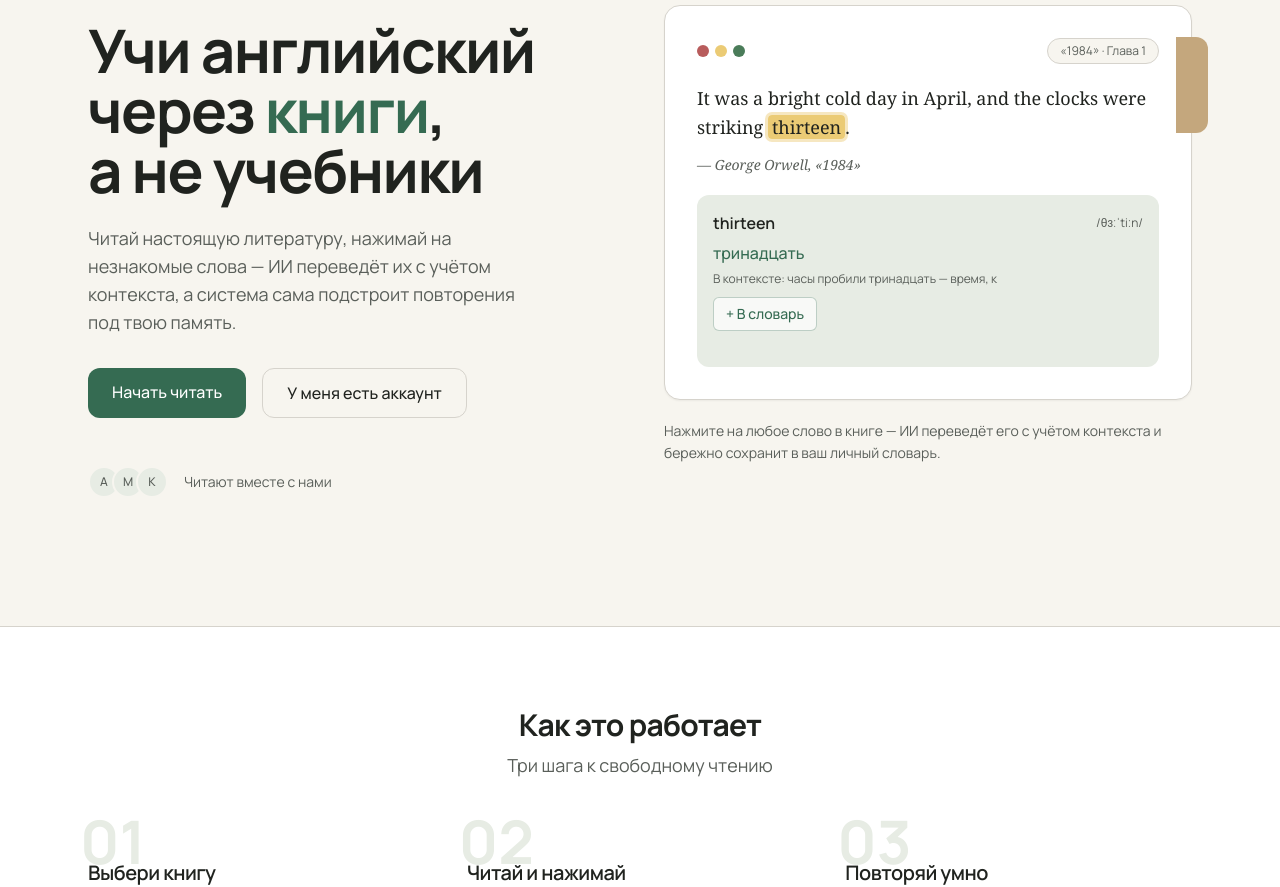
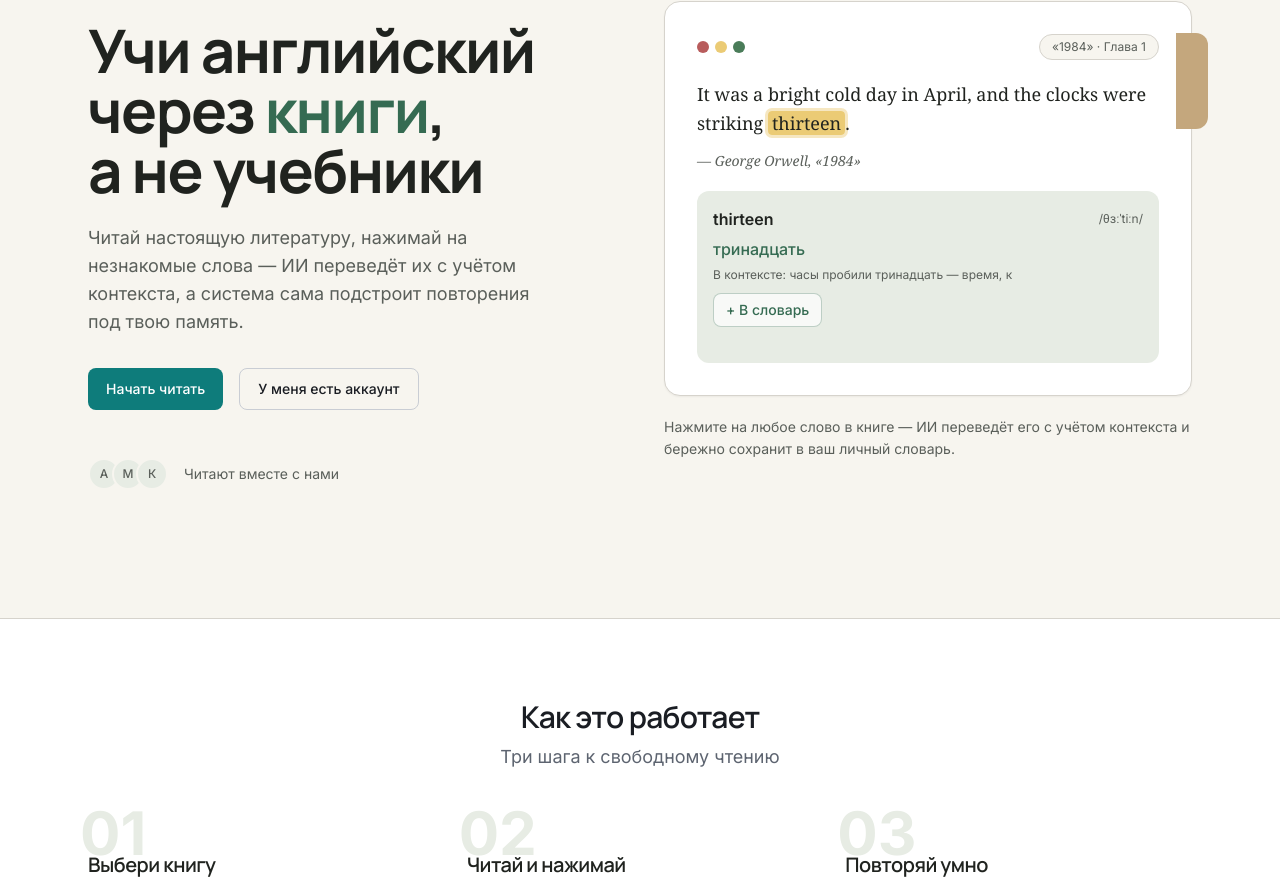
Before and after one commit to DualClock/english-learning-platform, a Next.js app in the folder frontend/: page / in a window 1280 px wide. Shown: the part 221-1108 px from the top of the page. Built offline with nearby package versions, Linux system fonts and the light colour scheme.

Commit message:
design: unified design tokens (colors, radii, shadows, focus states)

```diff
--- a/frontend/src/app/globals.css
+++ b/frontend/src/app/globals.css
@@ -3,25 +3,61 @@
 @tailwind utilities;
 
 :root {
-  --bg-primary: #F7F5EF;
-  --bg-secondary: #E7ECE4;
-  --text-primary: #20231F;
-  --text-secondary: #5A5F5A;
-  --accent-primary: #356B52;
-  --accent-secondary: #EBCB75;
-  --accent-warm: #C4A77D;
-  --error: #B85C5C;
-  --success: #4A7C59;
-  --border: #D6D3CC;
+  /* Brand */
+  --color-primary: #0E7C7B;
+  --color-primary-pressed: #0A6362;
+  --color-primary-deep: #084F4E;
+  --color-navy: #0B2545;
+  --color-navy-deep: #081A33;
+  --color-link: #0B5FA5;
+
+  /* Surfaces */
+  --color-canvas: #FFFFFF;
+  --color-surface: #F6F7F9;
+  --color-surface-soft: #FAFAFB;
+  --color-hairline: #E5E7EB;
+  --color-hairline-soft: #EEF0F3;
+  --color-hairline-strong: #C9CDD4;
+
+  /* Text */
+  --color-ink: #1A1D23;
+  --color-ink-deep: #000000;
+  --color-charcoal: #373B44;
+  --color-slate: #5D6470;
+  --color-steel: #7A8089;
+  --color-muted: #AEB3BB;
+  --color-on-dark: #FFFFFF;
+  --color-on-dark-muted: #A8B3C7;
+
+  /* Pastel tints */
+  --color-tint-peach: #FFE8D4;
+  --color-tint-rose: #FDE0EC;
+  --color-tint-mint: #D9F3E1;
+  --color-tint-lavender: #E6E0F5;
+  --color-tint-sky: #DCECFA;
+  --color-tint-yellow: #FEF7D6;
+  --color-tint-yellow-bold: #F9E79F;
+
+  /* Semantic */
+  --color-success: #1A9C3C;
+  --color-warning: #B45309;
+  --color-error: #D92D20;
 }
 
 @layer base {
   body {
-    @apply bg-[#F7F5EF] text-[#20231F] font-sans antialiased;
+    @apply bg-[var(--color-surface)] text-[var(--color-ink)] antialiased;
+    font-family: var(--font-inter), Inter, system-ui, sans-serif;
   }
 
   h1, h2, h3, h4, h5, h6 {
-    @apply font-semibold tracking-tight;
+    font-family: var(--font-manrope), var(--font-inter), system-ui, sans-serif;
+    @apply font-semibold tracking-tight text-[var(--color-ink)];
+  }
+
+  :focus-visible {
+    outline: 2px solid var(--color-primary);
+    outline-offset: 2px;
   }
 }
 
@@ -44,71 +80,117 @@
 
   /* Кнопки */
   .btn-primary {
-    @apply bg-[#356B52] text-white px-6 py-3 rounded-lg font-medium
-           hover:bg-[#2A5542] transition-colors duration-200
-           focus:outline-none focus:ring-2 focus:ring-[#356B52] focus:ring-offset-2;
+    @apply inline-flex items-center justify-center gap-2 bg-[var(--color-primary)] text-white px-[18px] py-2.5 rounded-md text-sm font-medium
+           hover:bg-[var(--color-primary-pressed)] transition-colors duration-200
+           disabled:bg-[var(--color-hairline)] disabled:text-[var(--color-muted)] disabled:cursor-not-allowed;
   }
 
   .btn-secondary {
-    @apply bg-transparent text-[#20231F] px-6 py-3 rounded-lg font-medium
-           border border-[#D6D3CC] hover:bg-[#E7ECE4] transition-colors duration-200
-           focus:outline-none focus:ring-2 focus:ring-[#356B52] focus:ring-offset-2;
+    @apply inline-flex items-center justify-center gap-2 bg-transparent text-[var(--color-ink)] px-[18px] py-2.5 rounded-md text-sm font-medium
+           border border-[var(--color-hairline-strong)] hover:bg-[var(--color-surface)] transition-colors duration-200
+           disabled:text-[var(--color-muted)] disabled:border-[var(--color-hairline)] disabled:cursor-not-allowed;
   }
 
   .btn-ghost {
-    @apply text-[#5A5F5A] px-4 py-2 rounded-lg font-medium
-           hover:text-[#20231F] hover:bg-[#E7ECE4] transition-colors duration-200;
+    @apply inline-flex items-center justify-center gap-2 text-[var(--color-slate)] px-3 py-2 rounded-md text-sm font-medium
+           hover:text-[var(--color-ink)] hover:bg-[var(--color-surface)] transition-colors duration-200;
+  }
+
+  .btn-danger {
+    @apply inline-flex items-center justify-center gap-2 bg-transparent text-[var(--color-error)] px-[18px] py-2.5 rounded-md text-sm font-medium
+           border border-[var(--color-error)] hover:bg-red-50 transition-colors duration-200;
+  }
+
+  .btn-on-dark {
+    @apply inline-flex items-center justify-center gap-2 bg-white text-[var(--color-ink)] px-[18px] py-2.5 rounded-md text-sm font-medium
+           hover:bg-[var(--color-surface)] transition-colors duration-200;
+  }
+
+  .btn-secondary-on-dark {
+    @apply inline-flex items-center justify-center gap-2 bg-transparent text-white px-[18px] py-2.5 rounded-md text-sm font-medium
+           border border-[var(--color-on-dark-muted)] hover:border-white transition-colors duration-200;
   }
 
   /* Карточки */
   .card {
-    @apply bg-white rounded-xl border border-[#D6D3CC]
-           hover:border-[#C4A77D] transition-colors duration-200;
+    @apply bg-white rounded-lg border border-[var(--color-hairline)] p-6;
   }
 
   .card-interactive {
-    @apply bg-white rounded-xl border border-[#D6D3CC]
-           hover:border-[#356B52] hover:shadow-lg transition-all duration-200
+    @apply bg-white rounded-lg border border-[var(--color-hairline)]
+           hover:border-[var(--color-primary)] hover:shadow-card transition-all duration-200
            cursor-pointer;
   }
 
+  .card-tint-peach    { @apply rounded-lg p-8 text-[var(--color-charcoal)]; background-color: var(--color-tint-peach); }
+  .card-tint-rose     { @apply rounded-lg p-8 text-[var(--color-charcoal)]; background-color: var(--color-tint-rose); }
+  .card-tint-mint     { @apply rounded-lg p-8 text-[var(--color-charcoal)]; background-color: var(--color-tint-mint); }
+  .card-tint-lavender { @apply rounded-lg p-8 text-[var(--color-charcoal)]; background-color: var(--color-tint-lavender); }
+  .card-tint-sky      { @apply rounded-lg p-8 text-[var(--color-charcoal)]; background-color: var(--color-tint-sky); }
+  .card-tint-yellow   { @apply rounded-lg p-8 text-[var(--color-charcoal)]; background-color: var(--color-tint-yellow); }
+  .card-tint-yellow-bold { @apply rounded-lg p-8 text-[var(--color-charcoal)]; background-color: var(--color-tint-yellow-bold); }
+
   /* Поля ввода */
   .input {
-    @apply w-full px-4 py-3 rounded-lg border border-[#D6D3CC] bg-white
-           text-[#20231F] placeholder-[#5A5F5A]
-           focus:outline-none focus:ring-2 focus:ring-[#356B52] focus:border-transparent
+    @apply w-full h-11 px-4 rounded-md border border-[var(--color-hairline-strong)] bg-white
+           text-[var(--color-ink)] placeholder-[var(--color-muted)]
+           focus:border-[var(--color-primary)] focus:ring-2 focus:ring-[var(--color-primary)] focus:ring-opacity-20
            transition-shadow duration-200;
   }
 
-  /* Заголовки секций */
+  /* Заголовки секций и страниц */
   .section-title {
-    @apply text-2xl md:text-3xl font-bold text-[#20231F] mb-2;
+    @apply text-2xl md:text-3xl font-semibold text-[var(--color-ink)] mb-2;
   }
 
   .section-subtitle {
-    @apply text-[#5A5F5A] text-lg mb-8;
+    @apply text-[var(--color-slate)] text-lg mb-8;
+  }
+
+  .page-header {
+    @apply mb-8;
   }
 
   /* Бейджи */
   .badge {
-    @apply inline-flex items-center px-3 py-1 rounded-full text-sm font-medium;
+    @apply inline-flex items-center px-2.5 py-1 rounded-full text-[13px] font-semibold;
   }
 
   .badge-primary {
-    @apply bg-[#E7ECE4] text-[#356B52];
+    @apply bg-[var(--color-primary)] text-white;
   }
 
   .badge-secondary {
-    @apply bg-[#EBCB75] text-[#20231F];
+    @apply bg-[var(--color-surface)] text-[var(--color-slate)] border border-[var(--color-hairline)];
+  }
+
+  .badge-tag {
+    @apply inline-flex items-center px-2 py-0.5 rounded-md text-[13px] font-semibold;
+  }
+
+  .badge-tag-green  { @apply badge-tag; background-color: var(--color-tint-mint); color: #14662B; }
+  .badge-tag-orange { @apply badge-tag; background-color: var(--color-tint-peach); color: #7A3A00; }
+  .badge-tag-purple { @apply badge-tag; background-color: var(--color-tint-lavender); color: #3D2463; }
+  .badge-tag-sky    { @apply badge-tag; background-color: var(--color-tint-sky); color: #0B4A7A; }
+
+  /* Пилюли-табы */
+  .pill-tab {
+    @apply inline-flex items-center gap-1.5 px-4 py-2 rounded-full text-sm font-medium text-[var(--color-steel)]
+           border border-[var(--color-hairline)] hover:text-[var(--color-ink)] transition-colors duration-200;
+  }
+
+  .pill-tab-active {
+    @apply inline-flex items-center gap-1.5 px-4 py-2 rounded-full text-sm font-medium
+           bg-[var(--color-navy)] text-white border border-[var(--color-navy)];
   }
 
   /* Прогресс-бар */
   .progress-bar {
-    @apply h-2 bg-[#E7ECE4] rounded-full overflow-hidden;
+    @apply h-2 bg-[var(--color-hairline-soft)] rounded-full overflow-hidden;
   }
 
   .progress-fill {
-    @apply h-full bg-[#356B52] rounded-full transition-all duration-500;
+    @apply h-full bg-[var(--color-primary)] rounded-full transition-all duration-500;
   }
 }
 
@@ -119,22 +201,22 @@
 }
 
 ::-webkit-scrollbar-track {
-  background: #F7F5EF;
+  background: var(--color-surface);
 }
 
 ::-webkit-scrollbar-thumb {
-  background: #D6D3CC;
+  background: var(--color-hairline-strong);
   border-radius: 4px;
 }
 
 ::-webkit-scrollbar-thumb:hover {
-  background: #C4A77D;
+  background: var(--color-steel);
 }
 
 /* Выделение текста */
 ::selection {
-  background: #EBCB75;
-  color: #20231F;
+  background: rgba(14, 124, 123, 0.2);
+  color: var(--color-ink);
 }
 
 /* Анимация курсора печатания */
@@ -152,17 +234,18 @@
 /* Приглашающая пульсация слова */
 @keyframes hero-word-invite {
   0%, 100% {
-    background-color: rgba(235, 203, 117, 0.30);
-    box-shadow: 0 0 0 0 rgba(235, 203, 117, 0.35);
+    background-color: rgba(14, 124, 123, 0.12);
+    box-shadow: 0 0 0 0 rgba(14, 124, 123, 0.25);
   }
   50% {
-    background-color: rgba(235, 203, 117, 0.65);
-    box-shadow: 0 0 0 5px rgba(235, 203, 117, 0.18);
+    background-color: rgba(14, 124, 123, 0.28);
+    box-shadow: 0 0 0 5px rgba(14, 124, 123, 0.12);
   }
 }
 
 .hero-word-invite {
   animation: hero-word-invite 1.8s ease-in-out infinite;
+  border-radius: 4px;
 }
 
 /* Кольцо-ripple в точке касания */
@@ -263,10 +346,10 @@
 /* Пульс свечения аватара */
 @keyframes assistant-glow {
   0%, 100% {
-    box-shadow: 0 0 0 0 rgba(53, 107, 82, 0.25);
+    box-shadow: 0 0 0 0 rgba(14, 124, 123, 0.25);
   }
   50% {
-    box-shadow: 0 0 0 14px rgba(53, 107, 82, 0);
+    box-shadow: 0 0 0 14px rgba(14, 124, 123, 0);
   }
 }
 
--- a/frontend/tailwind.config.ts
+++ b/frontend/tailwind.config.ts
@@ -10,42 +10,54 @@ const config: Config = {
   theme: {
     extend: {
       colors: {
-        background: "var(--background)",
-        foreground: "var(--foreground)",
-        cream: {
-          50: '#F7F5EF',
-          100: '#F0EDE5',
-          200: '#E8E4DA',
+        primary: "var(--color-primary)",
+        "primary-pressed": "var(--color-primary-pressed)",
+        "primary-deep": "var(--color-primary-deep)",
+        navy: "var(--color-navy)",
+        "navy-deep": "var(--color-navy-deep)",
+        link: "var(--color-link)",
+        canvas: "var(--color-canvas)",
+        surface: "var(--color-surface)",
+        "surface-soft": "var(--color-surface-soft)",
+        hairline: "var(--color-hairline)",
+        "hairline-soft": "var(--color-hairline-soft)",
+        "hairline-strong": "var(--color-hairline-strong)",
+        ink: "var(--color-ink)",
+        "ink-deep": "var(--color-ink-deep)",
+        charcoal: "var(--color-charcoal)",
+        slate: "var(--color-slate)",
+        steel: "var(--color-steel)",
+        muted: "var(--color-muted)",
+        "on-dark": "var(--color-on-dark)",
+        "on-dark-muted": "var(--color-on-dark-muted)",
+        tint: {
+          peach: "var(--color-tint-peach)",
+          rose: "var(--color-tint-rose)",
+          mint: "var(--color-tint-mint)",
+          lavender: "var(--color-tint-lavender)",
+          sky: "var(--color-tint-sky)",
+          yellow: "var(--color-tint-yellow)",
+          "yellow-bold": "var(--color-tint-yellow-bold)",
         },
-        charcoal: {
-          900: '#20231F',
-          800: '#2A2E29',
-          700: '#353A34',
-        },
-        forest: {
-          500: '#356B52',
-          600: '#2D5A45',
-          700: '#254A38',
-        },
-        golden: {
-          400: '#EBCB75',
-          500: '#D4AF37',
-        },
-        sage: {
-          100: '#E7ECE4',
-          200: '#D8DFD5',
+        semantic: {
+          success: "var(--color-success)",
+          warning: "var(--color-warning)",
+          error: "var(--color-error)",
         },
       },
       fontFamily: {
-        sans: ['var(--font-manrope)', 'Inter', 'system-ui', 'sans-serif'],
+        sans: ['var(--font-inter)', 'Inter', 'system-ui', 'sans-serif'],
+        heading: ['var(--font-manrope)', 'Inter', 'system-ui', 'sans-serif'],
       },
       borderRadius: {
+        'md': '8px',
         'lg': '12px',
         'xl': '16px',
       },
       boxShadow: {
-        'soft': '0 2px 8px rgba(32, 35, 31, 0.08)',
-        'medium': '0 4px 16px rgba(32, 35, 31, 0.12)',
+        'soft': '0 1px 2px rgba(15, 15, 15, 0.04)',
+        'card': '0 4px 12px rgba(15, 15, 15, 0.08)',
+        'modal': '0 16px 48px -8px rgba(15, 15, 15, 0.16)',
       },
     },
   },
```
